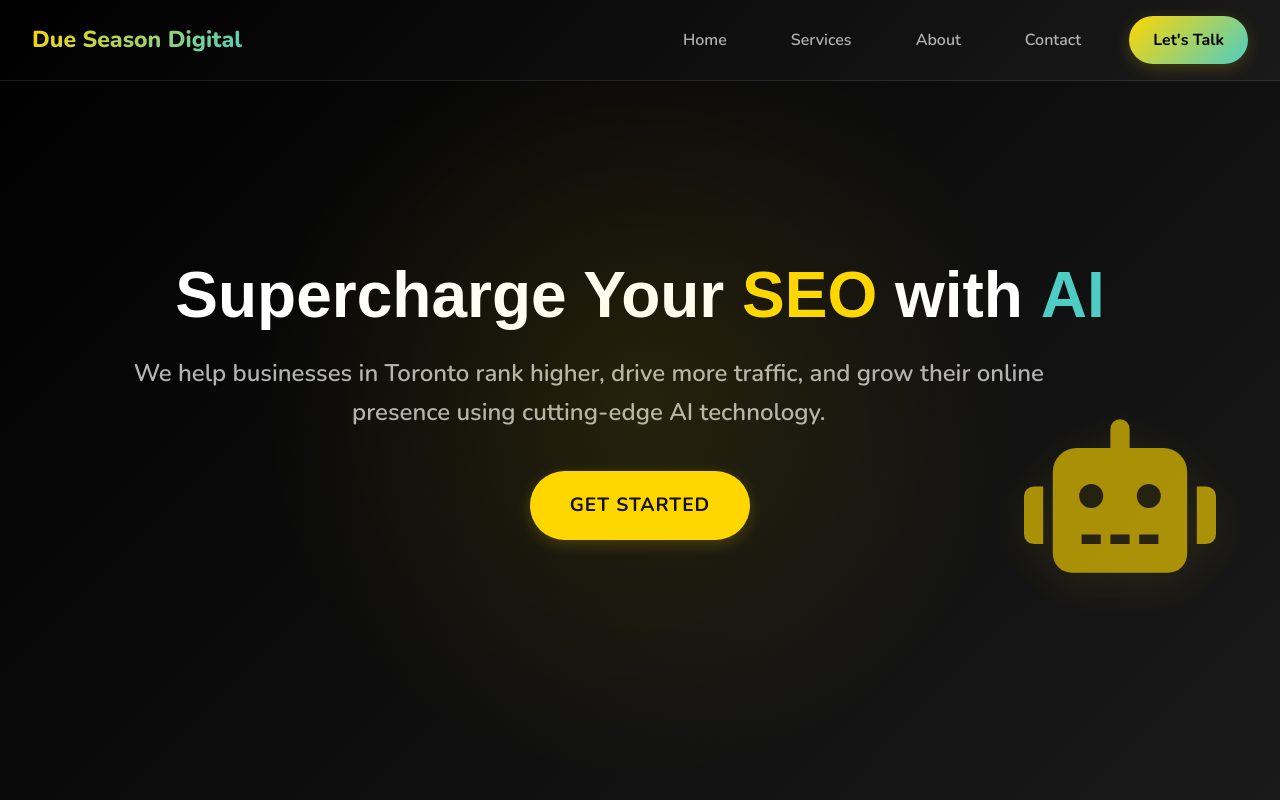
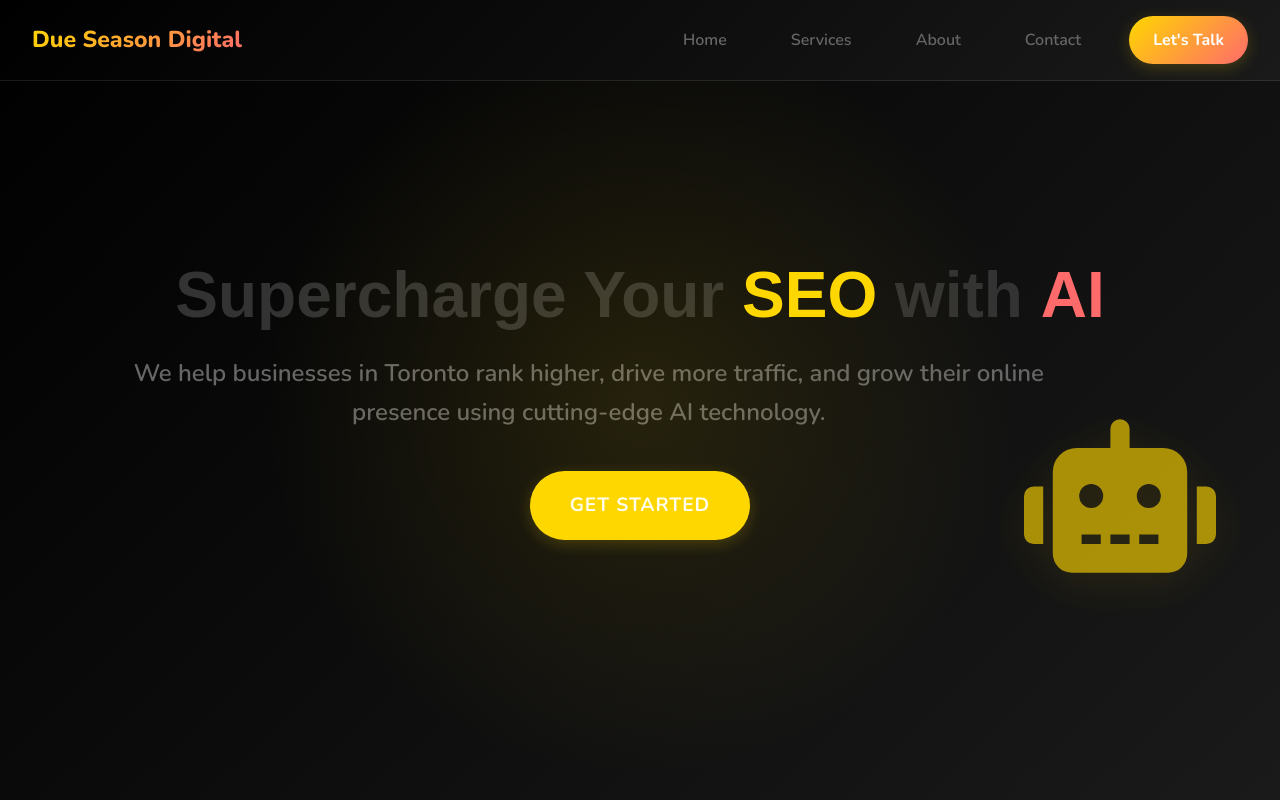
Before and after one commit to KJGuce/dueseasondigital.github.io, a React (Vite) app in the folder react-site/: page /dueseasondigital.github.io/ in a window 1280 px wide. Shown: the top 800 px of the page. Built offline with nearby package versions, Linux system fonts and the light colour scheme.

Commit message:
Fix CSS conflicts and update base styles

```diff
--- a/react-site/src/index.css
+++ b/react-site/src/index.css
@@ -5,129 +5,7 @@
 @import url("https://fonts.googleapis.com/css2?family=Nunito:wght@400;600;700;800&display=swap");
 @import url("https://fonts.googleapis.com/css2?family=Poppins:wght@400;500;600;700;800&display=swap");
 
-:root {
-  /* Primary Colors */
-  --color-primary: #ffd700; /* Gold */
-  --color-secondary: #4ecd4c; /* Green */
-  --color-accent: #4ecdc4; /* Teal */
-  --color-warning: #ff6b6b; /* Coral */
-  --color-success: #00b894; /* Mint */
-  --color-info: #6c5ce7; /* Purple */
-  --color-error: #d63031; /* Red */
-
-  /* Background Colors */
-  --color-background: #000000;
-  --color-background-lighter: #1a1a1a;
-  --color-background-light: #2d2d2d;
-  --color-background-dark: #0a0a0a;
-
-  /* Text Colors */
-  --color-text-dark: #ffffff;
-  --color-text-light: #b3b3b3;
-  --color-text-muted: #808080;
-
-  /* Border Colors */
-  --color-border: #333333;
-  --color-border-light: #404040;
-  --color-border-dark: #262626;
-
-  /* Shadow Colors */
-  --color-shadow: rgba(0, 0, 0, 0.5);
-  --color-shadow-light: rgba(0, 0, 0, 0.3);
-  --color-shadow-dark: rgba(0, 0, 0, 0.7);
-
-  /* Gradient Colors */
-  --gradient-primary: linear-gradient(
-    135deg,
-    var(--color-primary) 0%,
-    var(--color-warning) 100%
-  );
-  --gradient-secondary: linear-gradient(
-    135deg,
-    var(--color-secondary) 0%,
-    var(--color-success) 100%
-  );
-  --gradient-accent: linear-gradient(
-    135deg,
-    var(--color-accent) 0%,
-    var(--color-info) 100%
-  );
-  --gradient-dark: linear-gradient(
-    135deg,
-    var(--color-background) 0%,
-    var(--color-background-dark) 100%
-  );
-
-  /* Typography */
-  font-family: "Poppins", system-ui, -apple-system, sans-serif;
-  line-height: 1.5;
-  font-weight: 400;
-
-  /* Base styles */
-  color-scheme: dark;
-  color: var(--color-text-dark);
-  background-color: var(--color-background);
-
-  font-synthesis: none;
-  text-rendering: optimizeLegibility;
-  -webkit-font-smoothing: antialiased;
-  -moz-osx-font-smoothing: grayscale;
-}
-
 /* Base styles */
-body {
-  background-color: var(--color-background);
-  color: var(--color-text-dark);
-  font-family: "Nunito", sans-serif;
-}
-
-/* Navigation styles */
-.nav-link {
-  color: var(--color-text-dark);
-  padding: 0.5rem 0.75rem;
-  font-size: 0.875rem;
-  font-weight: 500;
-  transition: all 0.3s ease;
-  position: relative;
-}
-
-.nav-link:hover {
-  color: var(--color-primary);
-  transform: scale(1.05);
-}
-
-.nav-link::after {
-  content: "";
-  position: absolute;
-  bottom: 0;
-  left: 0;
-  width: 100%;
-  height: 2px;
-  background-color: var(--color-primary);
-  transform: scaleX(0);
-  transition: transform 0.3s ease;
-}
-
-.nav-link:hover::after {
-  transform: scaleX(1);
-}
-
-/* CTA Button styles */
-.cta-button {
-  background-color: var(--color-primary);
-  color: var(--color-secondary);
-  padding: 0.5rem 1.5rem;
-  border-radius: 9999px;
-  font-weight: 700;
-  box-shadow: 0 4px 6px var(--color-shadow);
-  transition: background-color 0.3s ease;
-}
-
-.cta-button:hover {
-  background-color: var(--color-warning);
-}
-
-/* Reset and base styles */
 * {
   margin: 0;
   padding: 0;
@@ -138,6 +16,7 @@ body {
   min-height: 100vh;
   background-color: var(--color-background);
   color: var(--color-text-dark);
+  font-family: "Nunito", sans-serif;
 }
 
 /* Typography */
@@ -198,9 +77,9 @@ p {
 }
 
 .animate-fade-in {
-  animation: fadeIn 0.5s ease-out forwards;
+  animation: fadeIn 0.5s ease-in-out;
 }
 
 .animate-slide-up {
-  animation: slideUp 0.5s ease-out forwards;
+  animation: slideUp 0.5s ease-in-out;
 }
```
Also changed, not shown: 7 other files (tests, documents, lock files or other folders).
